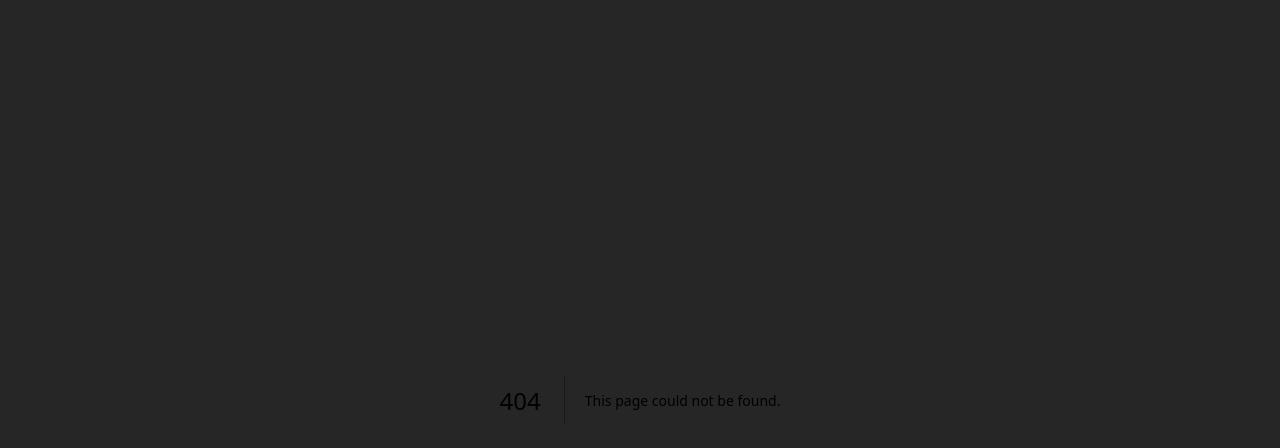
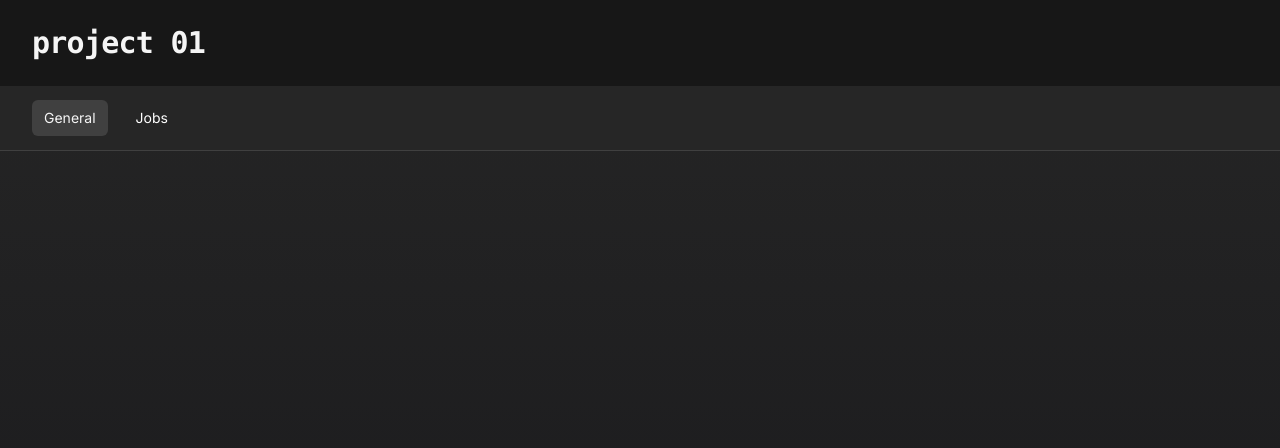
Before and after one commit to 0xDebabrata/frostbyte, a Next.js app in the folder web/: page /dashboard/1 in a window 1280 px wide. Before the commit this address had no page. Shown: the top 448 px of the page. Built offline with nearby package versions, Linux system fonts and the light colour scheme.

Commit message:
create basic project page

```diff
--- /dev/null
+++ b/web/src/app/dashboard/[projectId]/page.tsx
@@ -0,0 +1,68 @@
+'use client'
+
+import { useState } from "react"
+
+function classNames(...classes: string[]) {
+  return classes.filter(Boolean).join(' ')
+}
+
+export default function ProjectPage() {
+  const [navigation, setNavigation] = useState([
+    { name: 'General', href: '#', current: true },
+    { name: 'Jobs', href: '#', current: false },
+  ])
+
+  const updateNavigation = (idx: number) => {
+    setNavigation(prev => {
+      const updatedNav = prev.map(item => {
+        item.current = false
+        return item
+      })
+      updatedNav[idx].current = true
+      return updatedNav
+    })
+  }
+
+  return (
+    <div className="min-h-screen bg-gradient-to-b from-neutral-800 to-zinc-900">
+      <header className="bg-neutral-900 shadow">
+        <div className="mx-auto max-w-7xl px-4 py-6 sm:px-6 lg:px-8">
+          <h1 className="text-3xl font-bold font-mono leading-tight tracking-tight text-neutral-100">project 01</h1>
+        </div>
+      </header>
+
+      <nav className="bg-neutral-800 border-b border-neutral-700">
+        <div className="mx-auto max-w-7xl px-4 sm:px-6 lg:px-8">
+          <div className="flex h-16 items-center justify-between">
+            <div className="flex items-center">
+              <div className="hidden md:block">
+                <div className="flex items-baseline space-x-4">
+                  {navigation.map((item, idx) => (
+                    <a
+                      key={item.name}
+                      href={item.href}
+                      className={classNames(
+                        item.current
+                          ? 'bg-neutral-700 text-neutral-100'
+                          : 'text-white hover:bg-neutral-700 hover:bg-opacity-75',
+                        'rounded-md px-3 py-2 text-sm duration-150'
+                      )}
+                      aria-current={item.current ? 'page' : undefined}
+                      onClick={() => updateNavigation(idx)}
+                    >
+                      {item.name}
+                    </a>
+                  ))}
+                </div>
+              </div>
+            </div>
+          </div>
+        </div>
+      </nav>
+
+      <main>
+        <div className="mx-auto max-w-7xl py-6 sm:px-6 lg:px-8">{/* Your content */}</div>
+      </main>
+    </div>
+  )
+}
```
Also changed, not shown: web/src/app/dashboard/[projectId]/job/page.jsx (renamed from web/src/app/[projectId]/job/page.jsx), 2 other files (tests, documents, lock files or other folders).
